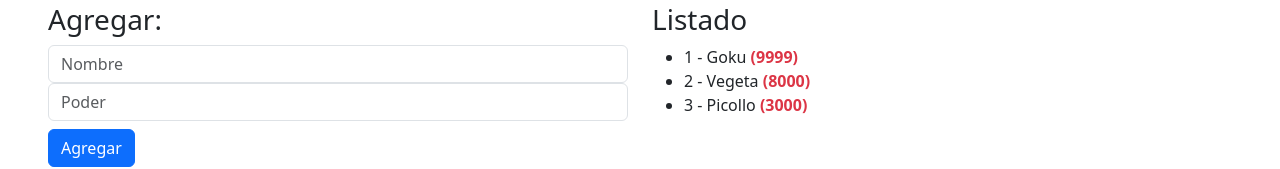
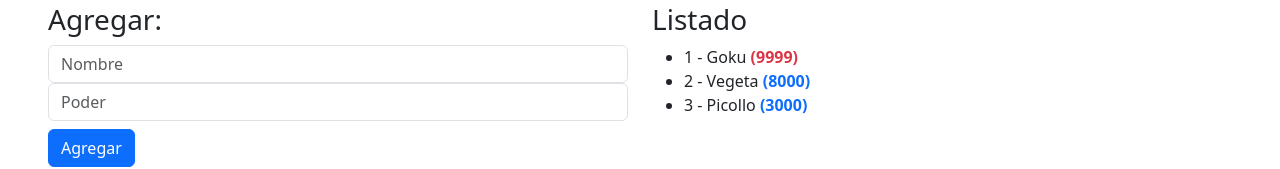
Before and after one commit to CristhianOdin91/udemy-angular20, an Angular app in the folder 02-bases/: page /dragonball in a window 1280 px wide. Shown: the part 130-299 px from the top of the page. Built offline with nearby package versions, Linux system fonts and the light colour scheme.

Commit message:
ngClass - Clases de CSS de forma condicional

```diff
--- a/02-bases/src/app/pages/dragonball-page/dragonball-page.component.html
+++ b/02-bases/src/app/pages/dragonball-page/dragonball-page.component.html
@@ -16,7 +16,12 @@
       @for (character of characters(); track character.id; let idx = $index) {
         <li>
           <span>{{idx + 1}} - {{character.name}}</span>
-          <strong class="text-danger"> ({{character.power}})</strong>
+          <strong
+            [class.text-danger]="character.power >= 9000"
+            [class.text-primary]="character.power < 9000"
+          >
+           ({{character.power}})
+          </strong>
         </li>
       }
     </ul>
--- a/02-bases/src/app/pages/dragonball-page/dragonball-page.component.ts
+++ b/02-bases/src/app/pages/dragonball-page/dragonball-page.component.ts
@@ -1,4 +1,5 @@
-import { Component, signal } from '@angular/core';
+import { NgClass } from '@angular/common';
+import { Component, computed, signal } from '@angular/core';
 
 interface Character {
   id: number;
@@ -8,9 +9,8 @@ interface Character {
 
 @Component({
   selector: 'app-dragonball-page',
-  imports: [],
+  imports: [NgClass],
   templateUrl: './dragonball-page.component.html',
-  styles: ``
 })
 export class DragonballPageComponent {
   characters = signal<Character[]>([
@@ -30,4 +30,12 @@ export class DragonballPageComponent {
       power: 3000
     },
   ]);
+
+  /*
+  powerClasses = computed(() => {
+    return {
+      'text-danger': true
+    }
+  })
+    */
 }
```
